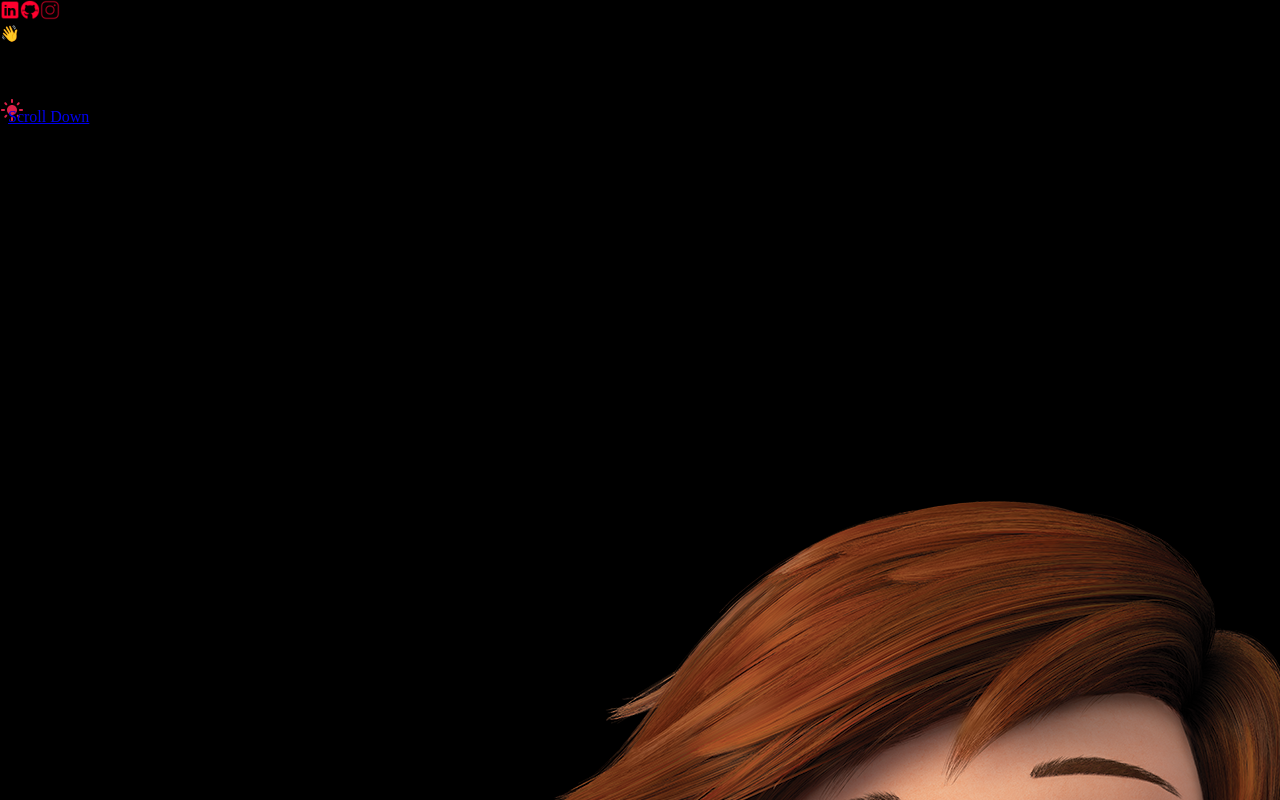
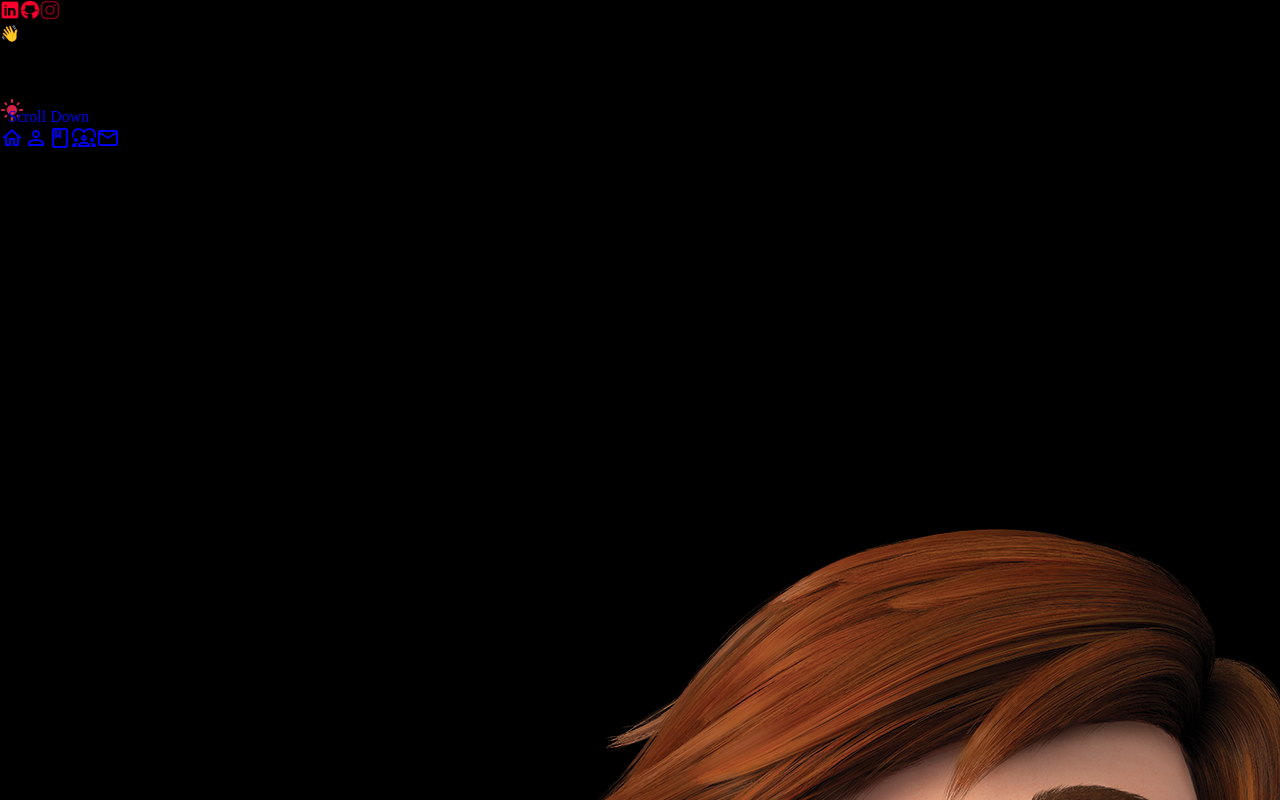
Before and after one commit to vikas990/Portfolio, a Next.js app: page / in a window 1280 px wide. Shown: the top 800 px of the page. Built offline with nearby package versions, Linux system fonts and the light colour scheme.

Commit message:
Added Floating navbar

```diff
--- a/components/Header/Header.js
+++ b/components/Header/Header.js
@@ -20,7 +20,7 @@ const Header = ({ setTheme, theme }) => {
   };
 
   return (
-    <MainContainer>
+    <MainContainer id="Home">
       <IconSection>
         <Image
           src="/images/linkedin.png"
--- /dev/null
+++ b/components/Nav/Nav.js
@@ -0,0 +1,57 @@
+import React, { useState } from "react";
+import HomeOutlinedIcon from "@mui/icons-material/HomeOutlined";
+import PersonOutlineOutlinedIcon from "@mui/icons-material/PersonOutlineOutlined";
+import BookOutlinedIcon from "@mui/icons-material/BookOutlined";
+import Diversity1OutlinedIcon from "@mui/icons-material/Diversity1Outlined";
+import MailOutlineOutlinedIcon from "@mui/icons-material/MailOutlineOutlined";
+import { Navbar } from "./Nav.styles";
+
+const Nav = () => {
+  const [active, setActive] = useState("#");
+
+  const ChangeActiveState = (state) => {
+    setActive(state);
+  };
+
+  return (
+    <Navbar>
+      <a
+        href="#"
+        onClick={() => ChangeActiveState("#")}
+        className={active === "#" ? "active" : ""}
+      >
+        <HomeOutlinedIcon />
+      </a>
+      <a
+        href="#about"
+        onClick={() => ChangeActiveState("#about")}
+        className={active === "#about" ? "active" : ""}
+      >
+        <PersonOutlineOutlinedIcon />
+      </a>
+      <a
+        href="#skill"
+        onClick={() => ChangeActiveState("#skill")}
+        className={active === "#skill" ? "active" : ""}
+      >
+        <BookOutlinedIcon />
+      </a>
+      <a
+        href="#services"
+        onClick={() => ChangeActiveState("#services")}
+        className={active === "#services" ? "active" : ""}
+      >
+        <Diversity1OutlinedIcon />
+      </a>
+      <a
+        href="#contact"
+        onClick={() => ChangeActiveState("#contact")}
+        className={active === "#contact" ? "active" : ""}
+      >
+        <MailOutlineOutlinedIcon />
+      </a>
+    </Navbar>
+  );
+};
+
+export default Nav;
--- /dev/null
+++ b/components/Nav/Nav.styles.js
@@ -0,0 +1,34 @@
+import styled from "styled-components";
+
+export const Navbar = styled.nav`
+  background: rgba(0, 0, 0, 0.3);
+  width: max-content;
+  display: block;
+  padding: 0.7rem 1.7rem;
+  z-index: 2;
+  position: fixed;
+  left: 50%;
+  transform: translateX(-50%);
+  bottom: 2rem;
+  display: flex;
+  gap: 0.8rem;
+  border-radius: 3rem;
+  backdrop-filter: blur(0.937rem);
+  & a {
+    color: ${(props) => props.theme.colors.text.navColor};
+    background: transparent;
+    padding: 0.9rem;
+    border-radius: 50%;
+    display: flex;
+    font-size: 1.1rem;
+
+    &:hover {
+      background: rgba(0, 0, 0, 0.3);
+    }
+
+    &.active {
+      background: ${(props) => props.theme.colors.text.linkBgColor};
+      color: ${(props) => props.theme.colors.text.ternary};
+    }
+  }
+`;
--- a/components/about/About.js
+++ b/components/about/About.js
@@ -16,7 +16,7 @@ import {
 
 const About = () => {
   return (
-    <MainContainer>
+    <MainContainer id="about">
       <TopSection>
         <SmallTitle>Get to Know</SmallTitle>
         <BigTitle>About me</BigTitle>
--- a/components/skill/Skill.js
+++ b/components/skill/Skill.js
@@ -11,7 +11,7 @@ import {
 
 const Skill = () => {
   return (
-    <MainContainer>
+    <MainContainer id="skill">
       <TopSection>
         <SmallTitle>What Skill I Have</SmallTitle>
         <BigTitle>My Experience</BigTitle>
--- a/components/skill/Skill.styles.js
+++ b/components/skill/Skill.styles.js
@@ -1,6 +1,6 @@
 import styled from "styled-components";
 
-export const MainContainer = styled.div`
+export const MainContainer = styled.section`
   height: 20vh;
   width: 80%;
   margin-left: 10%;
--- a/pages/index.js
+++ b/pages/index.js
@@ -1,11 +1,13 @@
 import About from "../components/about/About";
 import Header from "../components/Header/Header";
+import Nav from "../components/Nav/Nav";
 import Skill from "../components/skill/skill";
 
 export default function Home({ setTheme, theme }) {
   return (
     <>
       <Header setTheme={setTheme} theme={theme} />
+      <Nav />
       <About />
       <Skill />
     </>
--- a/styles/globals.js
+++ b/styles/globals.js
@@ -5,6 +5,8 @@ const GlobalStyles = createGlobalStyle`
     box-sizing: border-box;
     margin: 0;
     padding: 0;
+    list-style:none;
+    text-decoration:none;
   }
 
   html {
--- a/themes/default.js
+++ b/themes/default.js
@@ -7,6 +7,10 @@ const dark = {
     text: {
       primary: "white",
       secondary: "#DB2048",
+      ternary: "white",
+      navBackground: "black",
+      linkBgColor: "#DB2048",
+      navColor: "grey",
     },
 
     primary: {
@@ -31,6 +35,10 @@ const light = {
     text: {
       primary: "black",
       secondary: "#DB2048",
+      ternary: "white",
+      navBackground: "white",
+      linkBgColor: "grey",
+      navColor: "white",
     },
 
     primary: {
```
